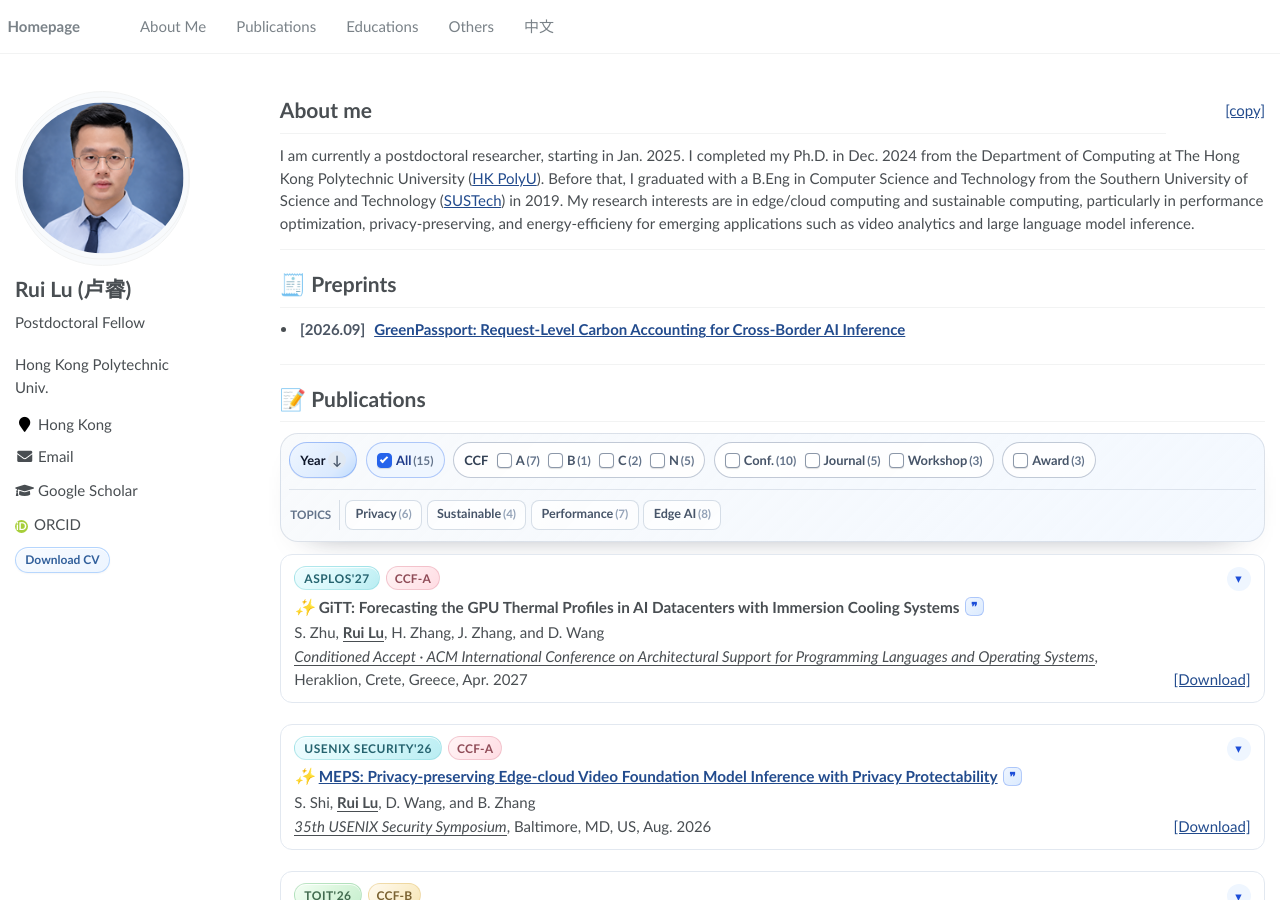
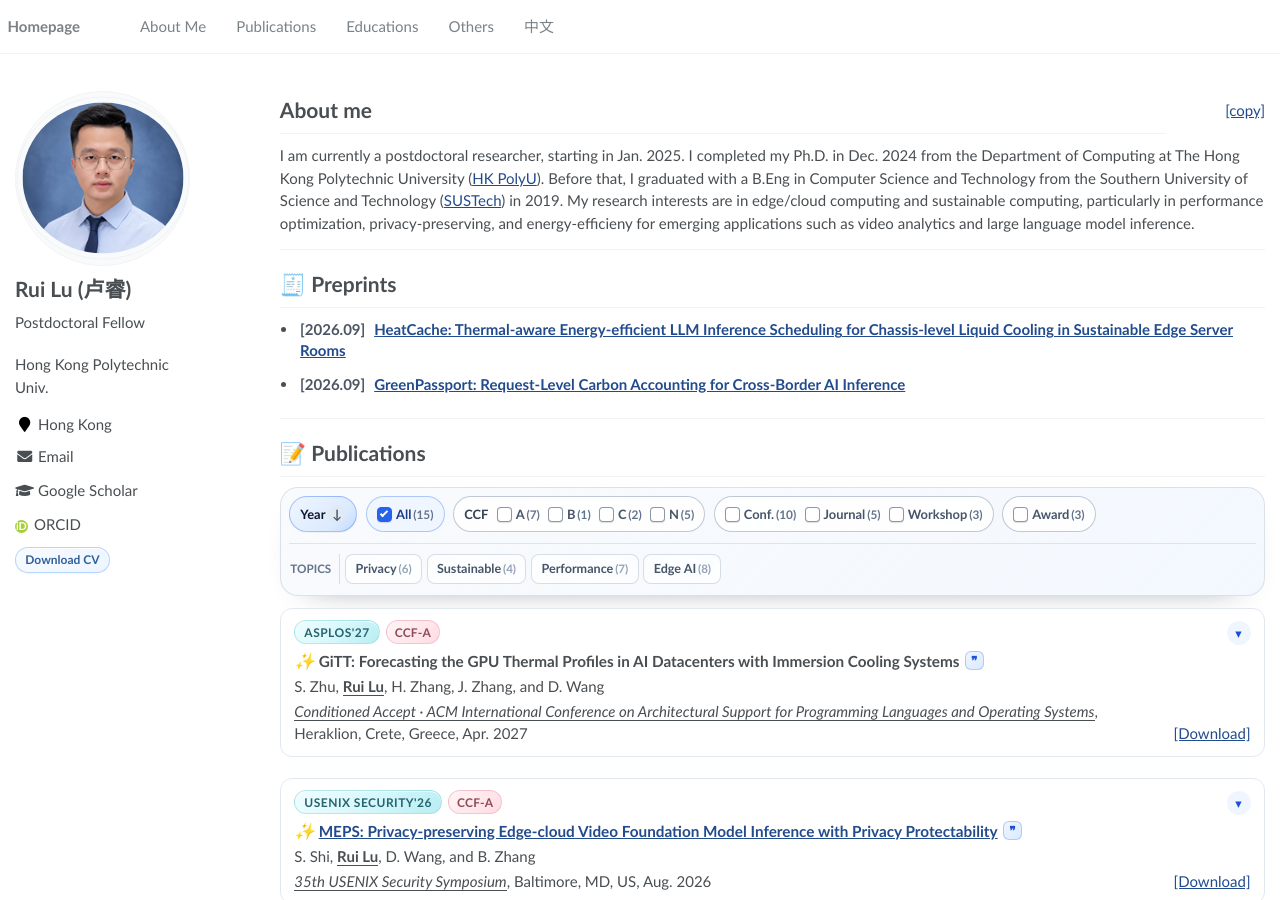
Before and after one commit to SladeLu/sladelu.github.io, a Jekyll site: the page built from _pages/index.md, in a window 1280 px wide and 900 px high. Built offline with Jekyll 4.4.1, drawn with Linux system fonts in a browser that asks for light colours; comment, search, counter and statistics services are not loaded.

Commit message:
Add HeatCache preprint

```diff
--- a/_data/pubs.yml
+++ b/_data/pubs.yml
@@ -399,6 +399,18 @@
     pid: "ZL201721384825.3"
 
 preprints:
+  - title: "HeatCache: Thermal-aware Energy-efficient LLM Inference Scheduling for Chassis-level Liquid Cooling in Sustainable Edge Server Rooms"
+    author: "<u><b>Rui Lu</b></u>, H. Liang, K. Guan, and D. Wang"
+    venue: "arXiv preprint"
+    arxiv: "2609.12449v1"
+    display_date: "2026.09"
+    date: "Sep. 2026"
+    topics: ["sustainability", "performance"]
+    links:
+      paper: "https://arxiv.org/abs/2609.12449"
+      html: "https://arxiv.org/html/2609.12449v1"
+      download: "https://arxiv.org/pdf/2609.12449"
+
   - title: "GreenPassport: Request-Level Carbon Accounting for Cross-Border AI Inference"
     author: "<u><b>Rui Lu</b></u>"
     venue: "arXiv preprint"
```
